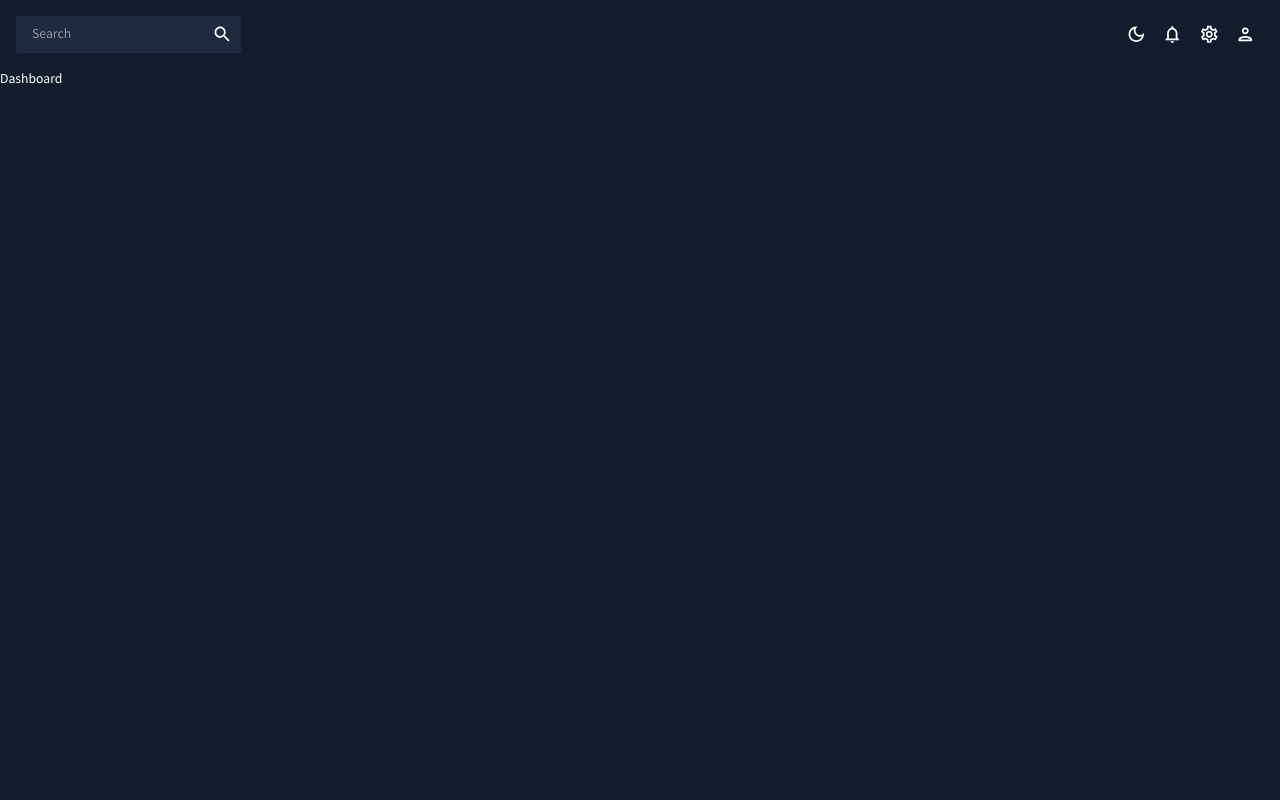
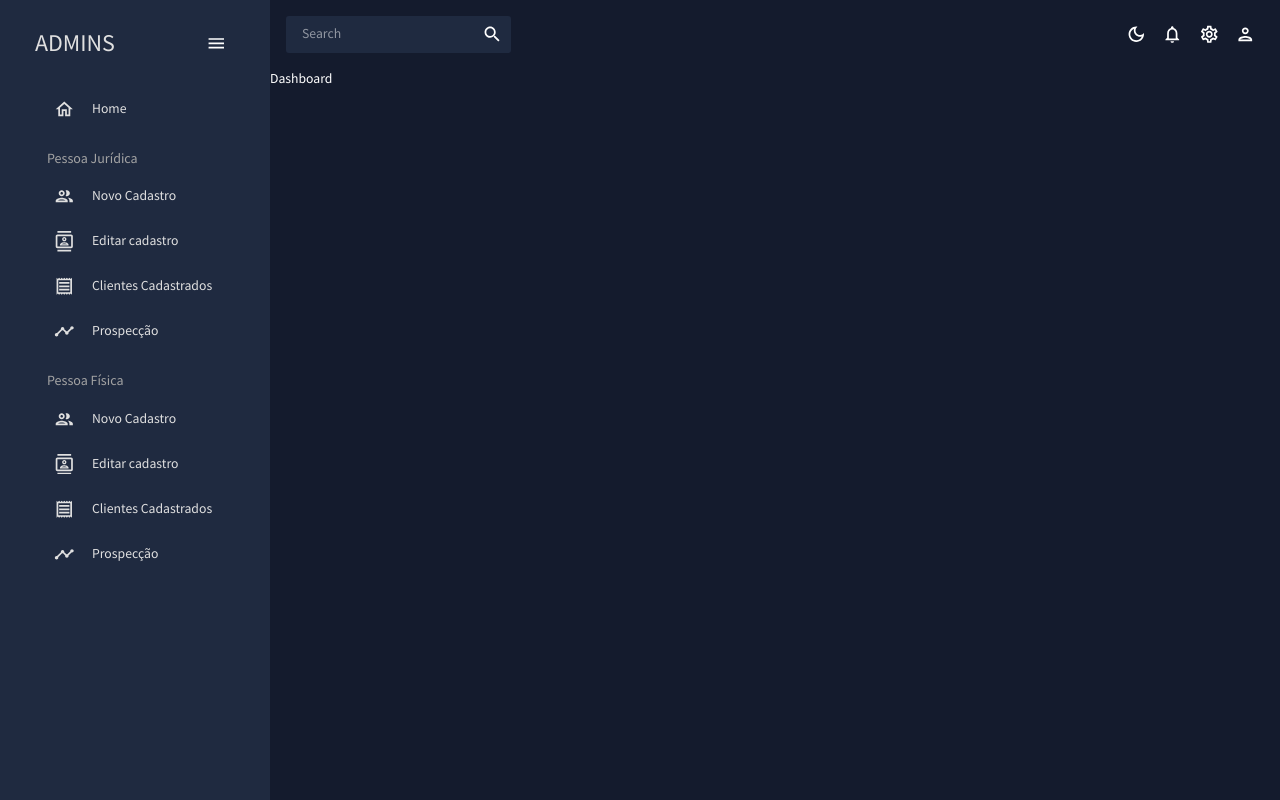
Before and after one commit to Akaori/customer-prospecting-app, a React (Create React App) app in the folder frontend/: page / in a window 1280 px wide. Built offline with nearby package versions, Linux system fonts and the light colour scheme.

Commit message:
add sidebar

```diff
--- a/frontend/src/App.js
+++ b/frontend/src/App.js
@@ -1,3 +1,4 @@
+import { useState } from "react";
 import { ColorModeContext, useMode } from "./theme";
 import { CssBaseline, ThemeProvider } from "@mui/material";
 import { Routes, Route } from "react-router-dom";
@@ -15,11 +16,14 @@ import Home from "./scenes/home";
 
 function App() {
   const [theme, colorMode] = useMode();
+  const [isSidebar, setIsSidebar] = useState(true);
 
   return (
     <ColorModeContext.Provider value={colorMode}>
       <ThemeProvider theme={theme}>
         <CssBaseline />
+        <div className="app">
+          <Sidebar isSidebar={isSidebar} />
           <main className="content">
             <Topbar />
 
@@ -62,6 +66,7 @@ function App() {
             /> */}
             </Routes>
           </main>
+        </div>
       </ThemeProvider>
     </ColorModeContext.Provider>
   );
--- a/frontend/src/scenes/global/Sidebar.jsx
+++ b/frontend/src/scenes/global/Sidebar.jsx
@@ -1,6 +1,173 @@
+import { useState } from "react";
+import { ProSidebar, Menu, MenuItem } from "react-pro-sidebar";
+import { Box, IconButton, Typography, useTheme } from "@mui/material";
+import { Link } from "react-router-dom";
+import "react-pro-sidebar/dist/css/styles.css";
+import { tokens } from "../../theme";
+import HomeOutlinedIcon from "@mui/icons-material/HomeOutlined";
+import PeopleOutlinedIcon from "@mui/icons-material/PeopleOutlined";
+import ContactsOutlinedIcon from "@mui/icons-material/ContactsOutlined";
+import ReceiptOutlinedIcon from "@mui/icons-material/ReceiptOutlined";
+import TimelineOutlinedIcon from "@mui/icons-material/TimelineOutlined";
+import MenuOutlinedIcon from "@mui/icons-material/MenuOutlined";
+
+const Item = ({ title, to, icon, selected, setSelected }) => {
+  const theme = useTheme();
+  const colors = tokens(theme.palette.mode);
+  return (
+    <MenuItem
+      active={selected === title}
+      style={{
+        color: colors.grey[100],
+      }}
+      onClick={() => setSelected(title)}
+      icon={icon}
+    >
+      <Typography>{title}</Typography>
+      <Link to={to} />
+    </MenuItem>
+  );
+};
 
 const Sidebar = () => {
-  return <div>Sidebar</div>
-}
+  const theme = useTheme();
+  const colors = tokens(theme.palette.mode);
+  const [isCollapsed, setIsCollapsed] = useState(false);
+  const [selected, setSelected] = useState("Dashboard");
+
+  return (
+    <Box
+      sx={{
+        "& .pro-sidebar-inner": {
+          background: `${colors.primary[400]} !important`,
+        },
+        "& .pro-icon-wrapper": {
+          backgroundColor: "transparent !important",
+        },
+        "& .pro-inner-item": {
+          padding: "5px 35px 5px 20px !important",
+        },
+        "& .pro-inner-item:hover": {
+          color: "#868dfb !important",
+        },
+        "& .pro-menu-item.active": {
+          color: "#6870fa !important",
+        },
+      }}
+    >
+      <ProSidebar collapsed={isCollapsed}>
+        <Menu iconShape="square">
+          {/* LOGO AND MENU ICON */}
+          <MenuItem
+            onClick={() => setIsCollapsed(!isCollapsed)}
+            icon={isCollapsed ? <MenuOutlinedIcon /> : undefined}
+            style={{
+              margin: "10px 0 20px 0",
+              color: colors.grey[100],
+            }}
+          >
+            {!isCollapsed && (
+              <Box
+                display="flex"
+                justifyContent="space-between"
+                alignItems="center"
+                ml="15px"
+              >
+                <Typography variant="h3" color={colors.grey[100]}>
+                  ADMINS
+                </Typography>
+                <IconButton onClick={() => setIsCollapsed(!isCollapsed)}>
+                  <MenuOutlinedIcon />
+                </IconButton>
+              </Box>
+            )}
+          </MenuItem>
+
+          <Box paddingLeft={isCollapsed ? undefined : "10%"}>
+            <Item
+              title="Home"
+              to="/"
+              icon={<HomeOutlinedIcon />}
+              selected={selected}
+              setSelected={setSelected}
+            />
+
+            <Typography
+              variant="h6"
+              color={colors.grey[300]}
+              sx={{ m: "15px 0 5px 20px" }}
+            >
+              Pessoa Jurídica
+            </Typography>
+            <Item
+              title="Novo Cadastro"
+              to="/legal-entity-customer/add-customer-form"
+              icon={<PeopleOutlinedIcon />}
+              selected={selected}
+              setSelected={setSelected}
+            />
+            <Item
+              title="Editar cadastro"
+              to="/legal-entity-customer/update-customer-form"
+              icon={<ContactsOutlinedIcon />}
+              selected={selected}
+              setSelected={setSelected}
+            />
+            <Item
+              title="Clientes Cadastrados"
+              to="/legal-entity-customer/list"
+              icon={<ReceiptOutlinedIcon />}
+              selected={selected}
+              setSelected={setSelected}
+            />
+            <Item
+              title="Prospecção"
+              to="/legal-entity-customer/prospect"
+              icon={<TimelineOutlinedIcon />}
+              selected={selected}
+              setSelected={setSelected}
+            />
+
+            <Typography
+              variant="h6"
+              color={colors.grey[300]}
+              sx={{ m: "15px 0 5px 20px" }}
+            >
+              Pessoa Física
+            </Typography>
+            <Item
+              title="Novo Cadastro"
+              to="/individual-customer/add-customer-form"
+              icon={<PeopleOutlinedIcon />}
+              selected={selected}
+              setSelected={setSelected}
+            />
+            <Item
+              title="Editar cadastro"
+              to="/individual-customer/update-customer-form"
+              icon={<ContactsOutlinedIcon />}
+              selected={selected}
+              setSelected={setSelected}
+            />
+            <Item
+              title="Clientes Cadastrados"
+              to="/individual-customer/list"
+              icon={<ReceiptOutlinedIcon />}
+              selected={selected}
+              setSelected={setSelected}
+            />
+            <Item
+              title="Prospecção"
+              to="/individual-customer/prospect"
+              icon={<TimelineOutlinedIcon />}
+              selected={selected}
+              setSelected={setSelected}
+            />
+          </Box>
+        </Menu>
+      </ProSidebar>
+    </Box>
+  );
+};
 
 export default Sidebar;
```
Lines whose indentation alone changed are shown as unchanged.
